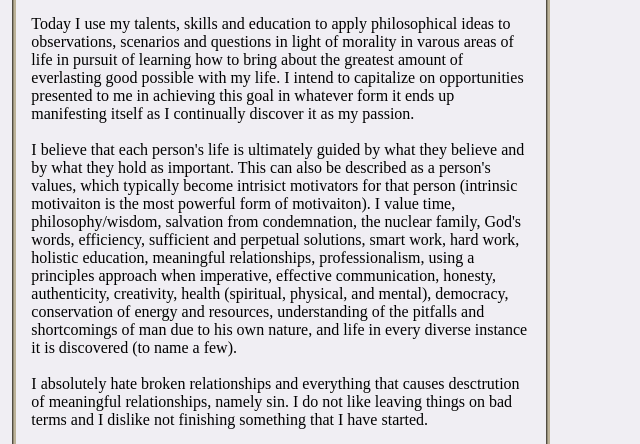
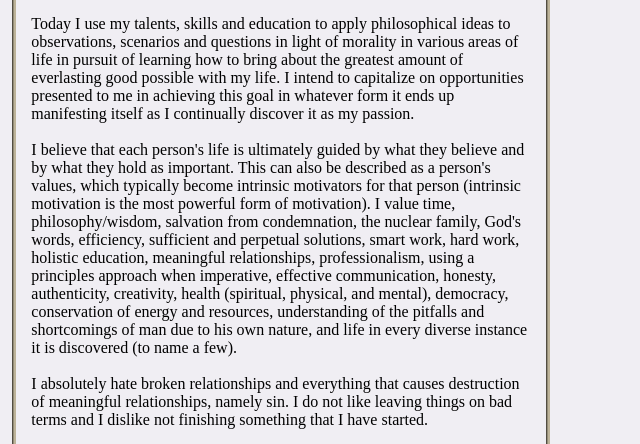
Before and after one commit to CCBrenner/profile_me_rwd, a plain HTML site: page index.html in a window 1280 px wide. Shown: the part 761-1205 px from the top of the page, 359-999 px from the left. Drawn offline with Linux system fonts and the light colour scheme.

Commit message:
Update index.html
Minor spelling corrections in the paragraph tags.

```diff
--- a/index.html
+++ b/index.html
@@ -52,7 +52,7 @@
 				<p>
 					I was born in Massachusetts in the city of Weymouth and grew up in a town that is an hour south of Boston called Plymouth. I was
 					raised in a Christian household in the Nazarene denomination with parents and extended family that are rationally, personally, and
-					scientifically oriented. I attended a private, non-denominational Chrstian school for 11 years before I began to branch out and
+					scientifically oriented. I attended a private, non-denominational Christian school for 11 years before I began to branch out and
 					discover new heights.
 				</p>
 				<br/>
@@ -70,11 +70,11 @@
 					Trevecca Nazarene University in a non-traditional, online Computer Information Technology program. I am a musician and songwriter by hobby and
 					I have a big interest in the design and interactions of man. My wife is Katie Brenner and she is my biggest supporter and motivator
 					to do and be better in all areas of my life. I am a very curious individual at heart and I love to learn about any and everything that I
-					find curiously exceptional because I want to understand why it is that way and to know how I might achieve simliar excellence in whatever I do.
+					find curiously exceptional because I want to understand why it is that way and to know how I might achieve similar excellence in whatever I do.
 				</p>
 				<br />
 				<p>
-					Today I use my talents, skills and education to apply philosophical ideas to observations, scenarios and questions in light of morality in varous areas of life
+					Today I use my talents, skills and education to apply philosophical ideas to observations, scenarios and questions in light of morality in various areas of life
 					in pursuit of learning how to bring about the greatest amount of everlasting good possible with my life. I intend to capitalize on
 					opportunities presented to me in achieving this goal in whatever form it ends up manifesting itself as I continually discover it as
 					my passion.
@@ -82,7 +82,7 @@
 				<br />
 				<p>
 					I believe that each person's life is ultimately guided by what they believe and by what they hold as important. This can also be described as
-					a person's values, which typically become intrisict motivators for that person (intrinsic motivaiton is the most powerful form of motivaiton). I value time, philosophy/wisdom,
+					a person's values, which typically become intrinsic motivators for that person (intrinsic motivation is the most powerful form of motivation). I value time, philosophy/wisdom,
 					salvation from condemnation, the nuclear family, God's words, efficiency, sufficient and perpetual solutions,
 					smart work, hard work, holistic education, meaningful relationships, professionalism, using a principles approach when imperative, effective communication,
 					honesty, authenticity, creativity, health (spiritual, physical, and mental), democracy, conservation of energy and resources, understanding of the
@@ -92,7 +92,7 @@
 				<br />
 				<p>
 					I absolutely hate broken relationships and everything that
-					causes desctrution of meaningful relationships, namely sin. I do not like leaving things on bad terms and I dislike not finishing something
+					causes destruction of meaningful relationships, namely sin. I do not like leaving things on bad terms and I dislike not finishing something
 					that I have started.
 				</p>
 				<br/>
```
